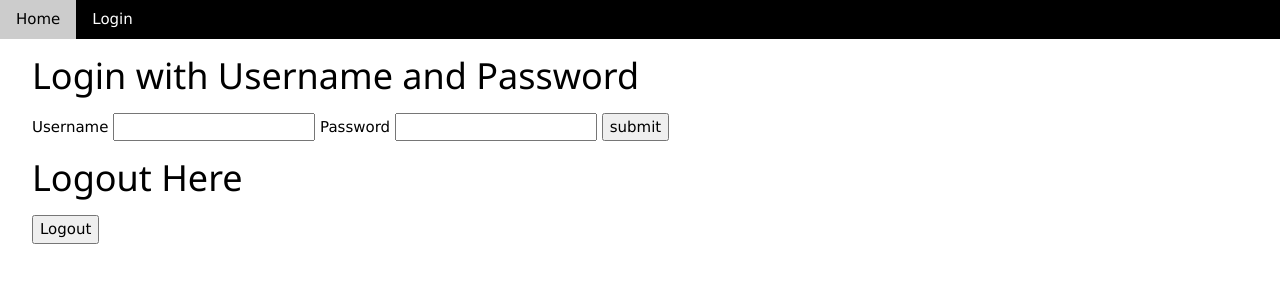
After one commit to SteveRodkissAtBurnside/PythonQuizSeries, a Flask app: template QuizFlaskLogin/templates/login.html in a window 1280 px wide. The commit adds this page. Shown: the top 300 px of the page. Run offline with Flask 2, Linux system fonts and the light colour scheme; the template is opened without the code that fills it, so the values that code supplies are empty.

Commit message:
added working aimple flask-login version

```diff
--- a/QuizFlaskLogin/run.py
+++ b/QuizFlaskLogin/run.py
@@ -1,7 +1,8 @@
 from flask import Flask, g, render_template, redirect, request, url_for, flash
 from flask_login.mixins import UserMixin
+from flask_login.utils import login_required, logout_user
 from flask_sqlalchemy import SQLAlchemy
-from flask_login import LoginManager
+from flask_login import LoginManager, login_user, current_user
 
 #################################################################################
 #initialization
@@ -29,6 +30,8 @@ class User(db.Model, UserMixin):
     password = db.Column(db.String(50))
     def __repr__(self):
         return f"Username: {self.username}"
+    def check_password(self,password):
+        return self.password == password
 
 '''don't forget to create the databse using this model from the console!!!!!!!! Use Python repl
     >>>from run import db
@@ -38,7 +41,7 @@ class User(db.Model, UserMixin):
 #required for the user longin
 @login_manager.user_loader
 def load_user(user_id):
-    return User.get(user_id) # Fetch the user from the database
+    return User.query.get(user_id) # Fetch the user from the database
 
 
 #################################################################################
@@ -47,23 +50,45 @@ def load_user(user_id):
 
 @app.route('/login',methods=['GET','POST'])
 def login():
-    pass
+    if request.method == "POST":
+        #we posted the form- try to login
+        #get the user from the forms username field
+        user = User.query.filter_by(username=request.form.get("username")).first()
+        #chek if we got one and that the password's match- MUST USE HASHED PASSWORDS!!! THIS IS JUST A DEMO!!
+        if user and user.check_password(request.form.get("password")):
+            login_user(user)
+            #now current_user is set to this user- redirect back to home
+            return redirect(url_for("home"))
+        #else flash a message?
+        else:
+            flash("Username and password not recognised")
+    return render_template("login.html")
+
+@app.route('/logout', methods=["GET","POST"])
+@login_required
+def logout():
+    '''log out the user- pretty self-explanatory'''
+    logout_user()
+    return redirect(url_for('home'))
 
 
 @app.route('/')
 def home():
+    ''' Display all the questions- users click on  question to display it on a new page '''
     questions = Question.query.all()
     return render_template('home.html', questions=questions)
 
 @app.route('/admin')
+@login_required
 def admin():
     '''the admin route to add and delete questions'''
     questions = Question.query.all()
     return render_template("admin.html", questions=questions)
 
 @app.route('/delete_question', methods=['GET','POST'])
+@login_required
 def delete_question():
-    #get the value og the hidden input named "question_id" in the html template
+    #get the value og the hidden input named "question_id" in the html template if the form exists from the post
     if request.form:
         question_id = request.form.get("question_id")
         #and do sql stuff to remove it! find the question we want to dlete from it's id
@@ -73,6 +98,7 @@ def delete_question():
     return redirect(url_for("admin"))
 
 @app.route('/add_question', methods=['GET','POST'])
+@login_required
 def add_question():
     '''this will add a posted question to the database and redirect to the admin route again'''
     if request.form:
@@ -92,6 +118,7 @@ def ask_question(id):
     if request.method == 'POST':
         #we posted, check answer
         user_answer = request.form.get("answer")
+        #get the answer from the question entry in the database
         actual_answer = question_to_ask.answer
         if user_answer.lower() == actual_answer.lower():
             flash("You are correct!")
--- a/QuizFlaskLogin/templates/base.html
+++ b/QuizFlaskLogin/templates/base.html
@@ -10,11 +10,26 @@
 <body>
     <div class="w3-bar w3-black">
         <a href="{{url_for('home')}}" class="w3-bar-item w3-button">Home</a>
+        <a href="{{url_for('login')}}" class="w3-bar-item w3-button">Login</a>
+        {% if current_user.is_authenticated %}
         <a href="{{url_for('admin')}}" class="w3-bar-item w3-button">Admin</a>
+        {% endif %}
     </div>
     <div class="w3-container">
         {% block body %}
         {% endblock %}
     </div>
+    <!-- Flash a message from the python code- it will show when the page is refreshed or reloaded -->
+    <div class='w3-container'>
+        {% with messages = get_flashed_messages() %}
+            {% if messages %}
+                <ul class=flashes>
+                {% for message in messages %}
+                <li>{{ message }}</li>
+                {% endfor %}
+                </ul>
+            {% endif %}
+        {% endwith %}
+    </div>
 </body>
 </html>
--- /dev/null
+++ b/QuizFlaskLogin/templates/login.html
@@ -0,0 +1,17 @@
+{% extends "base.html" %}
+{% block body %}
+<div class=w3-container>
+<form action="" method="post">
+    <h1>Login with Username and Password</h1>
+    <label for="username">Username</label>
+    <input type="text" name="username" id="username">
+    <label for="password">Password</label>
+    <input type="password" name="password" id="password">
+    <input type="submit" value="submit">
+</form>
+<form action="/logout" method="post">
+    <h1>Logout Here</h1>
+<input type="submit" value="Logout">
+</form>
+</div>
+{% endblock %}
```
Also changed, not shown: QuizFlaskLogin/templates/ask_question.html (+0 -14 lines), QuizFlaskLogin/quiz.db.
